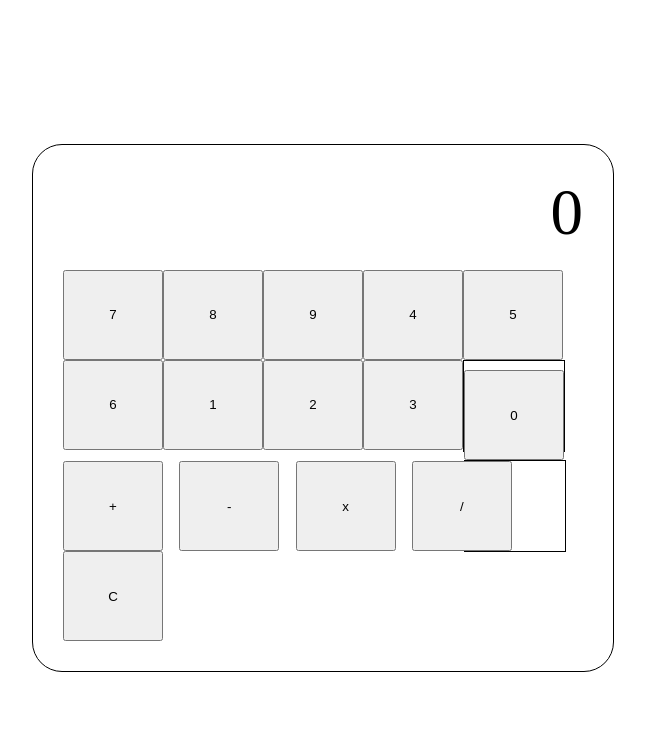
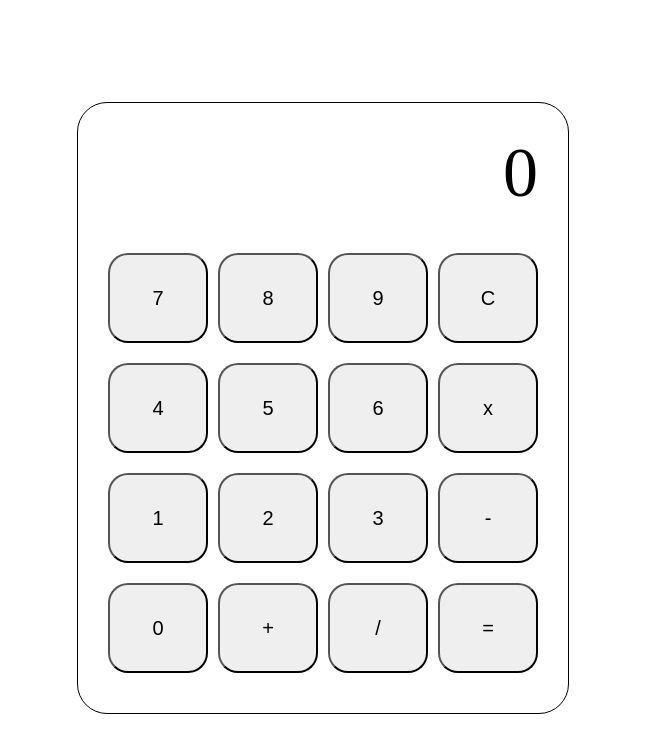
Before and after one commit to Hildana-ui/Calculator, a plain HTML site: page index.html in a window 1280 px wide. Shown: the whole page, without its empty margins (317-962 px from the left). Drawn offline with Linux system fonts and the light colour scheme.

Commit message:
updated calculator stylings

```diff
--- a/index.html
+++ b/index.html
@@ -10,27 +10,26 @@
     <div class="container">
         <div class="display">0</div>
         <div class="operations">
-            <div class="operands">
                 <button id="seven">7</button>
                 <button id="eight">8</button>
                 <button id="nine">9</button>
+                <button id="clear">C</button>
+
                 <button id="four">4</button>
                 <button id="five">5</button>
                 <button id="six">6</button>
+                <button id="multiplication">x</button>
+
+
                 <button id="one">1</button>
                 <button id="two">2</button>
                 <button id="three">3</button>
-                <div class="empty"></>
+                <button id="subtraction">-</button>
+
                 <button id="zero">0</button>
-                <div class="empty"></div>
-            </div>
-            <div class="operators">
                 <button id="addition">+</button>
-                <button id="subtraction">-</button>
-                <button id="multiplication">x</button>
                 <button id="division">/</button>
-            </div>
-            <button id="clear">C</button>
+                <button id="equals">=</button>
         </div>
     </div>
     <script src="calc.js"></script>
--- a/style.css
+++ b/style.css
@@ -3,13 +3,12 @@ body {
     justify-content: center;
     align-items: center;
     height: 100vh;
-    font-size: 65px;
 }
 
 .container {
     padding: 30px;
     display: flex;
-    gap: 20px;
+    gap: 40px;
     flex-direction: column;
     border: 1px solid black;
     border-radius: 30px;
@@ -17,29 +16,21 @@ body {
 }
 
 button {
-    width: 100px;
     height: 90px;
-}
-
-.empty {
-    width: 100px;
-    height: 90px;
-    border: 1px solid black;
+    font-size: 20px;
+    border-radius: 20px;
 }
 
 .display {
     display: flex;
     align-self: self-end;
+    font-size: 70px;
+    border-radius: 10px;
 }
 
 .operations {
-
+    display: grid;
+    grid-template-columns: repeat(4, 100px);
+    grid-template-rows: repeat(4, 100px);
+    gap: 10px;
 }
-
-.operands {
-    display: flex;
-    flex-wrap: wrap;
-
-}
-
-.operators {}
```
